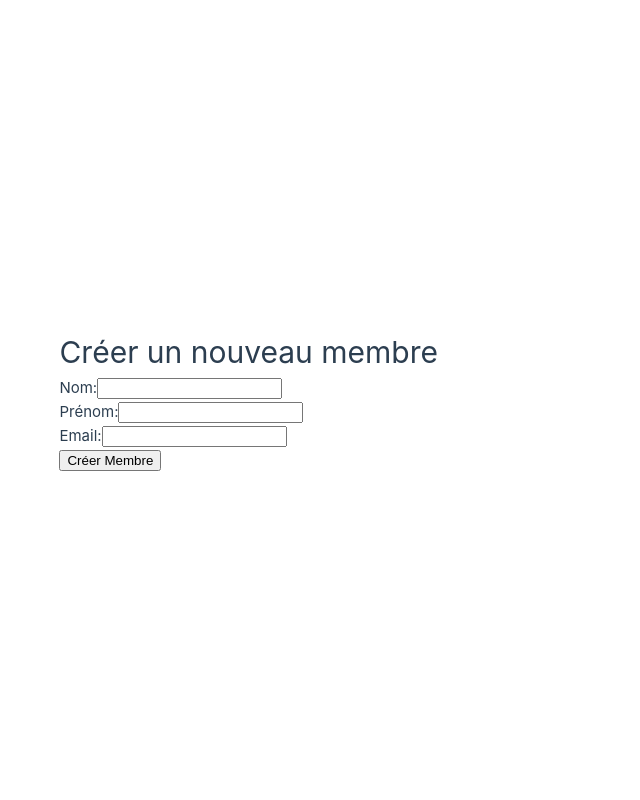
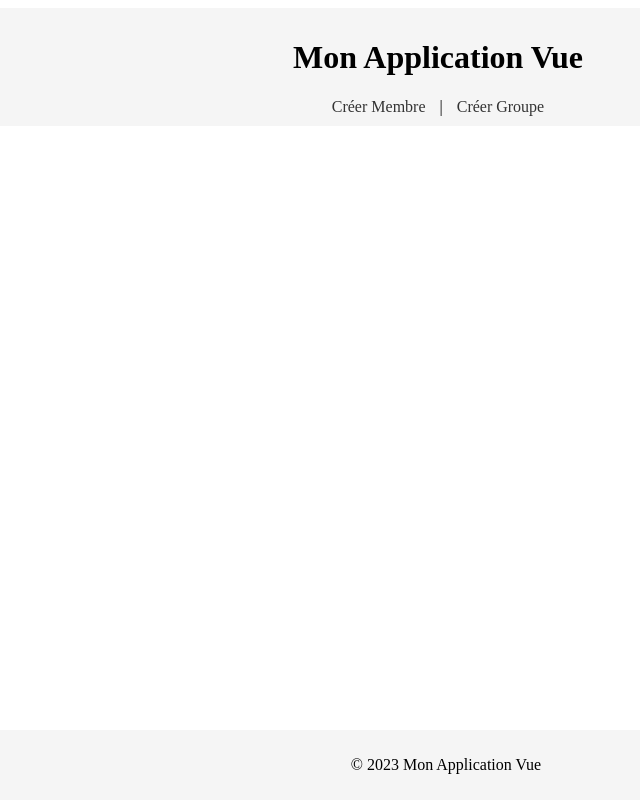
Before and after one commit to Guillaume-Linez/TP_BDD_MONGO, a Vue app in the folder TP_Mongo/: page / in a window 1280 px wide. Shown: the whole page, without its empty margins (202-842 px from the left). Built offline with nearby package versions, Linux system fonts and the light colour scheme.

Commit message:
multipages

```diff
--- a/TP_Mongo/src/App.vue
+++ b/TP_Mongo/src/App.vue
@@ -1,54 +1,65 @@
 <template>
-    <div>
-      <h1>Créer un nouveau membre</h1>
-      <form @submit.prevent="submitForm">
-        <div>
-          <label for="nom">Nom:</label>
-          <input type="text" id="nom" v-model="membre.nom" required>
-        </div>
-        <div>
-          <label for="prenom">Prénom:</label>
-          <input type="text" id="prenom" v-model="membre.prenom" required>
-        </div>
-        <div>
-          <label for="email">Email:</label>
-          <input type="email" id="email" v-model="membre.email" required>
-        </div>
-        <!-- Ajoutez d'autres champs ici selon votre schéma de membre -->
-        <button type="submit">Créer Membre</button>
-      </form>
-    </div>
-  </template>
+  <div id="app">
+    <!-- Header de l'application -->
+    <header>
+      <h1>Mon Application Vue</h1>
+      <nav>
+        <!-- Liens de navigation -->
+        <router-link to="/creer-membre">Créer Membre</router-link> |
+        <router-link to="/creer-groupe">Créer Groupe</router-link>
+        <!-- Ajoutez d'autres liens de navigation au besoin -->
+      </nav>
+    </header>
 
-  <script>
-  import { ref } from 'vue';
-  import axios from 'axios';
+    <!-- Contenu de la page chargé dynamiquement en fonction de la route -->
+    <main>
+      <router-view/>
+    </main>
 
-  export default {
-    setup() {
-      const membre = ref({
-        nom: '',
-        prenom: '',
-        email: ''
-        // Ajoutez d'autres propriétés ici selon votre schéma de membre
-      });
+    <!-- Footer de l'application -->
+    <footer>
+      <p>&copy; 2023 Mon Application Vue</p>
+    </footer>
+  </div>
+</template>
 
-      const submitForm = async () => {
-        try {
-          await axios.post('http://localhost:3000/api/data/Membre', membre.value);
-          alert('Membre créé avec succès!');
-          // Réinitialisez le formulaire ou redirigez l'utilisateur
-          membre.value = { nom: '', prenom: '', email: '' };
-        } catch (error) {
-          console.error('Il y a eu une erreur lors de la création du membre', error);
-          alert('Erreur lors de la création du membre');
-        }
-      };
+<script>
+export default {
+  name: 'App'
+  // Pas de logique spécifique dans ce composant puisque c'est le layout principal
+};
+</script>
 
-      return {
-        membre,
-        submitForm
-      };
-    }
-  };
-  </script>
+<style>
+/* Style global de l'application */
+#app {
+  text-align: center;
+}
+
+header {
+  background-color: #f5f5f5;
+  padding: 10px 0;
+}
+
+nav a {
+  margin: 0 10px;
+  text-decoration: none;
+  color: #333;
+}
+
+nav a.router-link-active {
+  color: #42b983;
+}
+
+main {
+  margin: 20px 0;
+}
+
+footer {
+  background-color: #f5f5f5;
+  padding: 10px 0;
+  position: absolute;
+  bottom: 0;
+  width: 100%;
+}
+</style>
--- /dev/null
+++ b/TP_Mongo/src/components/CreateGroupeForm.vue
@@ -0,0 +1,54 @@
+<template>
+    <div>
+      <h1>Créer un nouveau groupe</h1>
+      <form @submit.prevent="submitForm">
+        <div>
+          <label for="nom">Nom du groupe:</label>
+          <input type="text" id="nom" v-model="groupe.nom" required>
+        </div>
+        <div>
+          <label for="ville">Ville:</label>
+          <input type="text" id="ville" v-model="groupe.ville" required>
+        </div>
+        <div>
+          <label for="codePostal">Code Postal:</label>
+          <input type="text" id="codePostal" v-model="groupe.codePostal" required>
+        </div>
+        <!-- Ajoutez d'autres champs ici selon votre schéma de groupe -->
+        <button type="submit">Créer Groupe</button>
+      </form>
+    </div>
+  </template>
+
+  <script>
+  import { ref } from 'vue';
+  import axios from 'axios';
+
+  export default {
+    setup() {
+      const groupe = ref({
+        nom: '',
+        ville: '',
+        codePostal: ''
+        // Ajoutez d'autres propriétés ici selon votre schéma de groupe
+      });
+
+      const submitForm = async () => {
+        try {
+          const response = await axios.post('http://localhost:3000/api/data/Groupe', groupe.value);
+          alert('Groupe créé avec succès avec ID: ' + response.data.insertedId);
+          // Réinitialisez le formulaire ou redirigez l'utilisateur
+          groupe.value = { nom: '', ville: '', codePostal: '' };
+        } catch (error) {
+          console.error('Il y a eu une erreur lors de la création du groupe', error);
+          alert('Erreur lors de la création du groupe');
+        }
+      };
+
+      return {
+        groupe,
+        submitForm
+      };
+    }
+  };
+  </script>
--- a/TP_Mongo/src/main.js
+++ b/TP_Mongo/src/main.js
@@ -1,6 +1,8 @@
-import './assets/main.css'
+// src/main.js
+import { createApp } from 'vue';
+import App from './App.vue';
+import router from './router'; // Assurez-vous que le chemin est correct
 
-import { createApp } from 'vue'
-import App from './App.vue'
-
-createApp(App).mount('#app')
+createApp(App)
+  .use(router)
+  .mount('#app');
--- /dev/null
+++ b/TP_Mongo/src/router.js
@@ -0,0 +1,26 @@
+// src/router/index.js
+import { createRouter, createWebHistory } from 'vue-router';
+import CreateMembreForm from '../components/CreateMembreForm.vue';
+import CreateGroupeForm from '../components/CreateGroupeForm.vue';
+// Importez d'autres composants que vous souhaitez utiliser comme pages
+
+const routes = [
+  {
+    path: '/creer-membre',
+    name: 'CreateMembre',
+    component: CreateMembreForm
+  },
+  {
+    path: '/creer-groupe',
+    name: 'CreateGroupe',
+    component: CreateGroupeForm
+  },
+  // Ajoutez d'autres routes ici
+];
+
+const router = createRouter({
+  history: createWebHistory(process.env.BASE_URL),
+  routes
+});
+
+export default router;
```
Also changed, not shown: TP_Mongo/src/components/CreateMemberForm.vue (added, +54 -0 lines), 1 other file (tests, documents, lock files or other folders).
